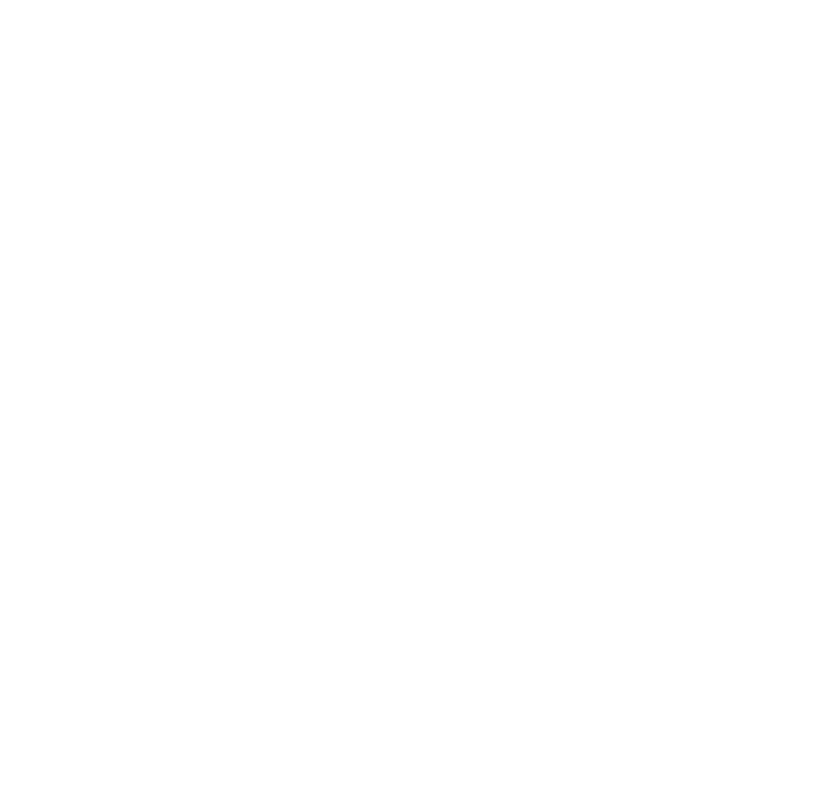
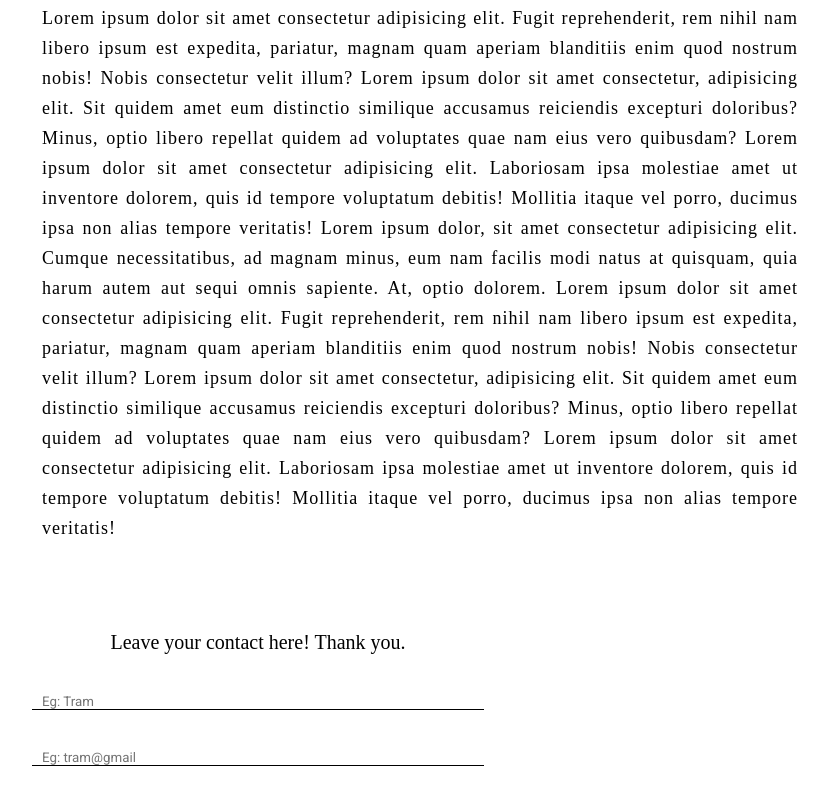
Before and after one commit to tramtran0497/Portfolio-CV-Official, a React (Create React App) app: page / in a window 1280 px wide. Shown: the part 2008-2797 px from the top of the page, without its empty margins (390-1218 px from the left). Before the commit the page ends 1520 px from the top, so only its background shows below. Built offline with nearby package versions, Linux system fonts and the light colour scheme.

Commit message:
MyWords Page and Footer

```diff
--- a/src/App.tsx
+++ b/src/App.tsx
@@ -3,7 +3,8 @@
 import MyWords from './Pages/MyWords';
 import NavBar from './components/navbar/NavBar';
 import logo from './images/logo.png';
-import { Container, Header, Logo } from './appStyles';
+import { Container, Header, Logo, Footer, Copy, Contact, ContactTitle, Button, Input, Social, SocialItem } from './appStyles';
+import { FaDocker, FaGithub, FaLinkedin, FaLocationArrow } from "react-icons/fa";
 
 const App: React.FunctionComponent = () => {
   return (
@@ -16,6 +17,23 @@
       </Header>
       {/* <Home/> */}
       <MyWords/>
+      <Footer>
+        <Copy>
+          copyright © 2022 . Tram Tran
+        </Copy>
+        <Contact>
+          <ContactTitle>Leave your contact here! Thank you.</ContactTitle>
+          <Input placeholder='Eg: Tram'/>
+          <Input placeholder='Eg: tram@gmail'/>
+          <Input placeholder='Eg: 041-xxx-xxxx'/>
+          <Button>SENDING<FaLocationArrow style={{fontSize: "20px", marginLeft: "10px"}}/></Button>
+        </Contact>
+        <Social>
+          <SocialItem><FaDocker/></SocialItem>
+          <SocialItem><FaGithub style={{margin: "0 30px"}}/></SocialItem>
+          <SocialItem><FaLinkedin/></SocialItem>
+        </Social>
+      </Footer>
     </Container>
   );
 }
--- a/src/Pages/MyWords.tsx
+++ b/src/Pages/MyWords.tsx
@@ -1,5 +1,5 @@
 import React from 'react';
-import { Container, TitleWrapper, Title, Biology, AvatarWrapper, BiologyWrapper, TitleBiology, Text } from '../styles/MyWordsStyles';
+import { Container, TitleWrapper, Title, Biology, AvatarWrapper, BiologyWrapper, TitleBiology, Text, Story, StoryTitle, StoryWrapper } from '../styles/MyWordsStyles';
 import avatar from '../images/avatar.jpg';
 import { ImQuotesLeft, ImQuotesRight} from "react-icons/im";
 
@@ -28,6 +28,24 @@
                 </Text>
             </Biology>
         </BiologyWrapper>
+
+        <StoryWrapper>
+            <StoryTitle>Itinerary Story</StoryTitle>
+            <Story>
+                Lorem ipsum dolor, sit amet consectetur adipisicing elit. Cumque necessitatibus, ad magnam minus, eum nam facilis modi natus at quisquam, quia harum autem aut sequi omnis sapiente. At, optio dolorem.
+                Lorem ipsum dolor sit amet consectetur adipisicing elit. Fugit reprehenderit, rem nihil nam libero ipsum est expedita, pariatur, magnam quam aperiam blanditiis enim quod nostrum nobis! Nobis consectetur velit illum?
+                Lorem ipsum dolor sit amet consectetur, adipisicing elit. Sit quidem amet eum distinctio similique accusamus reiciendis excepturi doloribus? Minus, optio libero repellat quidem ad voluptates quae nam eius vero quibusdam?
+                Lorem ipsum dolor sit amet consectetur adipisicing elit. Laboriosam ipsa molestiae amet ut inventore dolorem, quis id tempore voluptatum debitis! Mollitia itaque vel porro, ducimus ipsa non alias tempore veritatis!
+                Lorem ipsum dolor, sit amet consectetur adipisicing elit. Cumque necessitatibus, ad magnam minus, eum nam facilis modi natus at quisquam, quia harum autem aut sequi omnis sapiente. At, optio dolorem.
+                Lorem ipsum dolor sit amet consectetur adipisicing elit. Fugit reprehenderit, rem nihil nam libero ipsum est expedita, pariatur, magnam quam aperiam blanditiis enim quod nostrum nobis! Nobis consectetur velit illum?
+                Lorem ipsum dolor sit amet consectetur, adipisicing elit. Sit quidem amet eum distinctio similique accusamus reiciendis excepturi doloribus? Minus, optio libero repellat quidem ad voluptates quae nam eius vero quibusdam?
+                Lorem ipsum dolor sit amet consectetur adipisicing elit. Laboriosam ipsa molestiae amet ut inventore dolorem, quis id tempore voluptatum debitis! Mollitia itaque vel porro, ducimus ipsa non alias tempore veritatis!
+                Lorem ipsum dolor, sit amet consectetur adipisicing elit. Cumque necessitatibus, ad magnam minus, eum nam facilis modi natus at quisquam, quia harum autem aut sequi omnis sapiente. At, optio dolorem.
+                Lorem ipsum dolor sit amet consectetur adipisicing elit. Fugit reprehenderit, rem nihil nam libero ipsum est expedita, pariatur, magnam quam aperiam blanditiis enim quod nostrum nobis! Nobis consectetur velit illum?
+                Lorem ipsum dolor sit amet consectetur, adipisicing elit. Sit quidem amet eum distinctio similique accusamus reiciendis excepturi doloribus? Minus, optio libero repellat quidem ad voluptates quae nam eius vero quibusdam?
+                Lorem ipsum dolor sit amet consectetur adipisicing elit. Laboriosam ipsa molestiae amet ut inventore dolorem, quis id tempore voluptatum debitis! Mollitia itaque vel porro, ducimus ipsa non alias tempore veritatis!
+            </Story>
+        </StoryWrapper>
     </Container>
 );
 
--- a/src/appStyles.tsx
+++ b/src/appStyles.tsx
@@ -15,8 +15,8 @@
         opacity: 0.6;
         z-index: 0;
         position: absolute;
-        top: 0;
-        left: 0;
+        top: 0px;
+        left: 0px;
     }
 
 
@@ -37,3 +37,78 @@
     flex: 1;
     z-index: 2;
 `
+
+export const Footer = styled.div`
+    display: flex;
+    align-items: flex-end;
+    justify-content: space-around;
+    width: calc(100vw - 200px);
+    padding: 50px 100px;
+`
+
+export const Copy = styled.p`
+    font-family: Philosopher;
+    font-size: 15px;
+    flex: 1;
+    margin: 0;
+`
+
+export const Contact = styled.div`
+    flex: 2;
+    display: flex;
+    flex-direction: column;
+    align-items: center;
+    justify-content: center;
+`
+
+export const ContactTitle = styled.h3`
+    width: 80%;
+    text-align: center;
+    font-family: Philosopher;
+    font-weight: 300;
+    font-size: 20px;
+`
+
+export const Input = styled.input`
+    width: 80%;
+    border: none;
+    border-bottom: 1px solid black;
+    padding: 0 10px;
+    margin: 20px 0;
+
+    &:focus-visible{
+        outline-color: transparent;
+    }
+`
+
+export const Button = styled.button`
+    display: flex;
+    width: 20%;
+    border: none;
+    background-color: transparent;
+    cursor: pointer;
+    transition: all .25s ease-in;
+    align-self: flex-end;
+
+    &:hover {
+        color: #f8c652;
+    }
+`
+
+export const Social = styled.div`
+    flex: 1;
+    display: flex;
+    align-items: center;
+    justify-content: center;
+    cursor: pointer;
+`
+
+export const SocialItem = styled.div`
+    font-size: 30px;
+    cursor: pointer;
+    transition: all .25s ease-in;
+
+    &:hover {
+        color: #f8c652;
+    }
+`
--- a/src/styles/MyWordsStyles.tsx
+++ b/src/styles/MyWordsStyles.tsx
@@ -15,7 +15,8 @@
     text-align: center;
     background-image: url(${myWordsBg});
     background-repeat: no-repeat;
-    opacity: 1.9;
+    opacity: 1;
+    overflow: hidden;
 `
 
 export const Title = styled.h1`
@@ -69,3 +70,26 @@
     letter-spacing: 1px;
     line-height: 30px;
 `
+
+export const StoryWrapper = styled.div`
+    width: calc(100vw - 200px);
+    padding: 0 100px;
+    display: flex;
+    flex-direction: column;
+`
+
+export const StoryTitle = styled.h2`
+    font-family: Philosopher;
+    font-size: 40px;
+    font-weight: 300;
+`
+
+export const Story = styled.p`
+    width: 70%;
+    align-self: flex-end;
+    letter-spacing: 1px;
+    font-family: Philosopher;
+    line-height: 30px;
+    font-size: 18px;
+    text-align: justify;
+`
```
